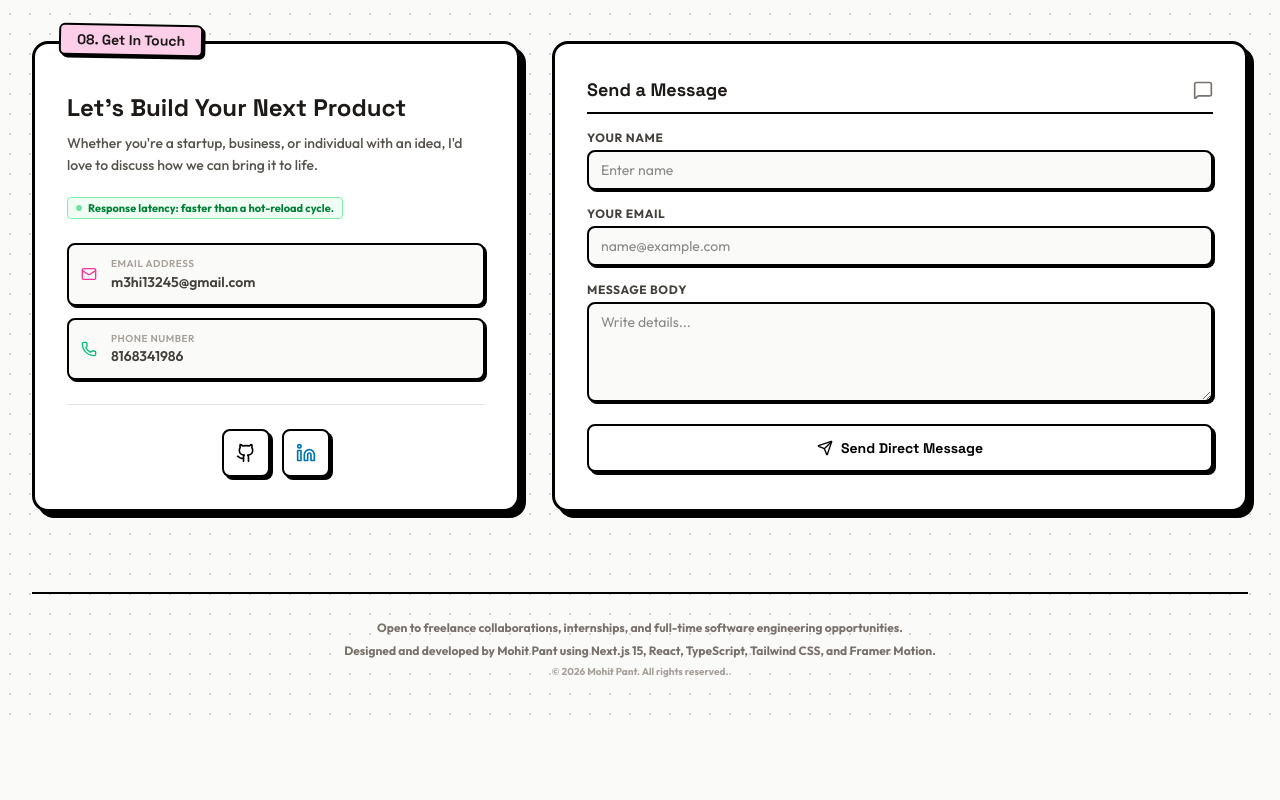
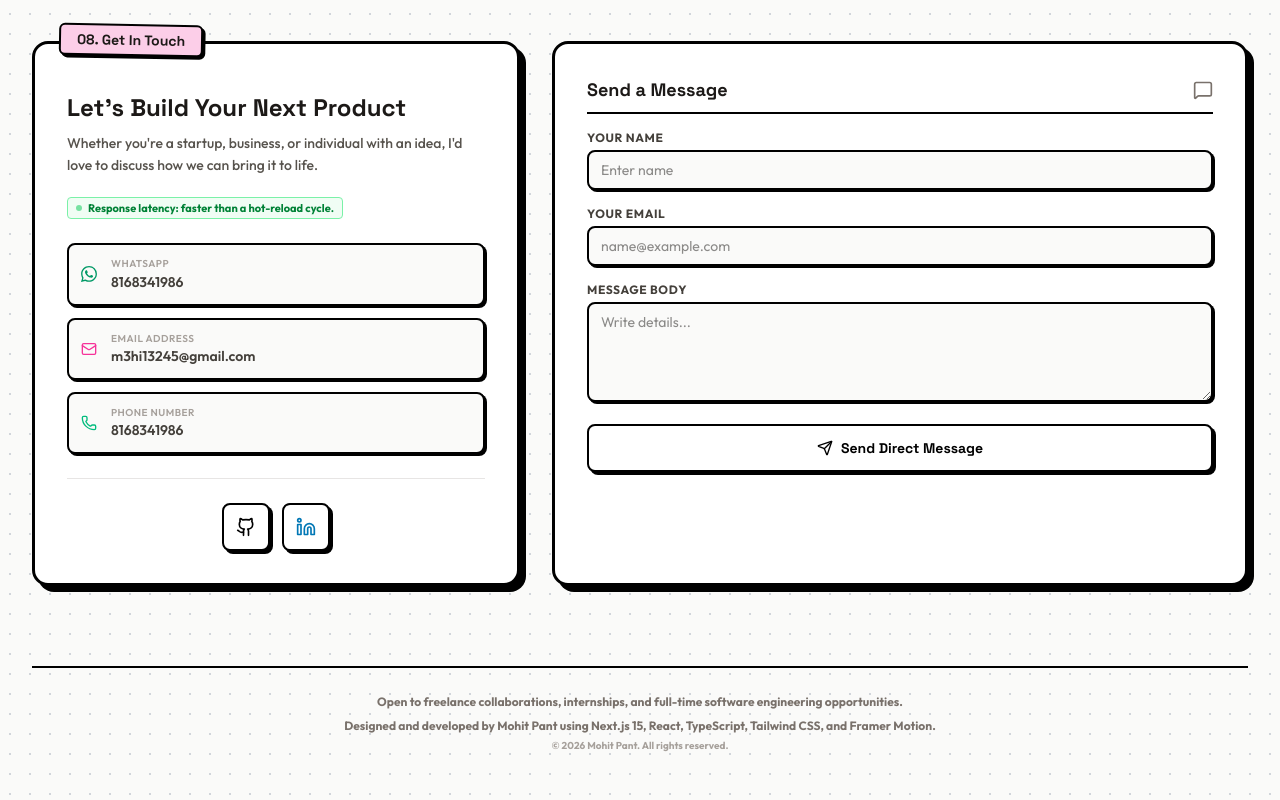
Before and after one commit to MohitPant2803/myPortfolio, a Next.js app: page / in a window 1280 px wide. Shown: the part 6396-7196 px from the top of the page. Before the commit the page ends 7122 px from the top, so only its background shows below. Built offline with nearby package versions, Linux system fonts and the light colour scheme.

Commit message:
Update contact actions to utilize active links and add WhatsApp option at the top

```diff
--- a/src/app/page.tsx
+++ b/src/app/page.tsx
@@ -947,27 +947,42 @@
 
               {/* Direct Info */}
               <div className="space-y-3 font-semibold text-stone-700 text-sm">
-                <div
-                  onClick={() => handleCopy("m3hi13245@gmail.com", "Email")}
-                  className="flex items-center gap-3.5 p-3 border-2 border-black rounded-lg bg-stone-50 cursor-pointer hover:bg-stone-100 hover:translate-y-[-1px] transition-all shadow-[2px_2px_0px_#000]"
+                <a
+                  href="https://wa.me/918168341986"
+                  target="_blank"
+                  rel="noopener noreferrer"
+                  className="flex items-center gap-3.5 p-3 border-2 border-black rounded-lg bg-stone-50 cursor-pointer hover:bg-stone-100 hover:translate-y-[-1px] transition-all shadow-[2px_2px_0px_#000] no-underline"
+                >
+                  <svg className="w-4 h-4 text-emerald-600 shrink-0" fill="currentColor" viewBox="0 0 24 24" xmlns="http://www.w3.org/2000/svg">
+                    <path d="M17.472 14.382c-.297-.149-1.758-.867-2.03-.967-.273-.099-.471-.148-.67.15-.197.297-.767.966-.94 1.164-.173.199-.347.223-.644.075-.297-.15-1.255-.463-2.39-1.475-.883-.788-1.48-1.761-1.653-2.059-.173-.297-.018-.458.13-.606.134-.133.298-.347.446-.52.149-.174.198-.298.298-.497.099-.198.05-.371-.025-.52-.075-.149-.669-1.612-.916-2.207-.242-.579-.487-.5-.669-.51-.173-.008-.371-.01-.57-.01-.198 0-.52.074-.792.372-.272.297-1.04 1.016-1.04 2.479 0 1.462 1.065 2.875 1.213 3.074.149.198 2.096 3.2 5.077 4.487.709.306 1.262.489 1.694.625.712.227 1.36.195 1.871.118.571-.085 1.758-.719 2.006-1.413.248-.694.248-1.289.173-1.413-.074-.124-.272-.198-.57-.347m-5.421 7.403h-.004a9.87 9.87 0 01-5.031-1.378l-.361-.214-3.741.982.998-3.648-.235-.374a9.86 9.86 0 01-1.51-5.26c.001-5.45 4.436-9.884 9.888-9.884 2.64 0 5.122 1.03 6.988 2.898a9.825 9.825 0 012.893 6.994c-.003 5.45-4.437 9.884-9.885 9.884m8.413-18.297A11.815 11.815 0 0012.05 0C5.495 0 .16 5.335.157 11.892c0 2.096.547 4.142 1.588 5.945L0 24l6.335-1.662c1.746.953 3.71 1.458 5.704 1.459h.005c6.554 0 11.89-5.335 11.893-11.893a11.821 11.821 0 00-3.48-8.413z" />
+                  </svg>
+                  <div className="flex-1 text-left">
+                    <div className="text-[10px] text-stone-400 uppercase tracking-wider">WhatsApp</div>
+                    <div className="text-xs sm:text-sm text-stone-700">8168341986</div>
+                  </div>
+                </a>
+
+                <a
+                  href="mailto:m3hi13245@gmail.com"
+                  className="flex items-center gap-3.5 p-3 border-2 border-black rounded-lg bg-stone-50 cursor-pointer hover:bg-stone-100 hover:translate-y-[-1px] transition-all shadow-[2px_2px_0px_#000] no-underline"
                 >
                   <Mail className="w-4 h-4 text-pink-500 shrink-0" />
-                  <div className="flex-1">
+                  <div className="flex-1 text-left">
                     <div className="text-[10px] text-stone-400 uppercase tracking-wider">Email Address</div>
-                    <div className="text-xs sm:text-sm truncate">m3hi13245@gmail.com</div>
+                    <div className="text-xs sm:text-sm text-stone-700 truncate">m3hi13245@gmail.com</div>
                   </div>
-                </div>
+                </a>
 
-                <div
-                  onClick={() => handleCopy("8168341986", "Phone")}
-                  className="flex items-center gap-3.5 p-3 border-2 border-black rounded-lg bg-stone-50 cursor-pointer hover:bg-stone-100 hover:translate-y-[-1px] transition-all shadow-[2px_2px_0px_#000]"
+                <a
+                  href="tel:8168341986"
+                  className="flex items-center gap-3.5 p-3 border-2 border-black rounded-lg bg-stone-50 cursor-pointer hover:bg-stone-100 hover:translate-y-[-1px] transition-all shadow-[2px_2px_0px_#000] no-underline"
                 >
                   <Phone className="w-4 h-4 text-emerald-500 shrink-0" />
-                  <div className="flex-1">
+                  <div className="flex-1 text-left">
                     <div className="text-[10px] text-stone-400 uppercase tracking-wider">Phone Number</div>
-                    <div className="text-xs sm:text-sm">8168341986</div>
+                    <div className="text-xs sm:text-sm text-stone-700">8168341986</div>
                   </div>
-                </div>
+                </a>
               </div>
             </div>
 
--- a/src/components/ResumeViewer.tsx
+++ b/src/components/ResumeViewer.tsx
@@ -64,12 +64,12 @@
                     Full-Stack Engineer | AI Agent Developer | Dual Degree @ IIT Kharagpur
                   </p>
                   <div className="flex flex-wrap justify-center gap-x-4 gap-y-1 text-xs font-sans text-stone-500 mt-2">
-                    <span className="flex items-center gap-1">
+                    <a href="mailto:m3hi13245@gmail.com" className="flex items-center gap-1 hover:underline">
                       <Mail className="w-3 h-3" /> m3hi13245@gmail.com
-                    </span>
-                    <span className="flex items-center gap-1">
+                    </a>
+                    <a href="tel:8168341986" className="flex items-center gap-1 hover:underline">
                       <Phone className="w-3 h-3" /> 8168341986
-                    </span>
+                    </a>
                     <span className="flex items-center gap-1">
                       <MapPin className="w-3 h-3" /> Kharagpur, WB
                     </span>
--- a/src/components/Terminal.tsx
+++ b/src/components/Terminal.tsx
@@ -78,8 +78,9 @@
       case "contact":
         response = (
           <div className="space-y-1 text-xs">
-            <p>Email: <span className="font-bold">m3hi13245@gmail.com</span></p>
-            <p>Phone: <span className="font-bold">8168341986</span></p>
+            <p>WhatsApp: <a href="https://wa.me/918168341986" target="_blank" rel="noopener noreferrer" className="underline hover:text-pink-600 font-bold">8168341986</a></p>
+            <p>Email: <a href="mailto:m3hi13245@gmail.com" className="underline hover:text-pink-600 font-bold">m3hi13245@gmail.com</a></p>
+            <p>Phone: <a href="tel:8168341986" className="underline hover:text-pink-600 font-bold">8168341986</a></p>
             <p>GitHub: <a href="https://github.com/MohitPant2803" target="_blank" rel="noopener noreferrer" className="underline hover:text-pink-600">MohitPant2803</a></p>
             <p>LinkedIn: <a href="https://www.linkedin.com/in/mohit-pant-46790624b/" target="_blank" rel="noopener noreferrer" className="underline hover:text-pink-600">mohit-pant</a></p>
           </div>
```
